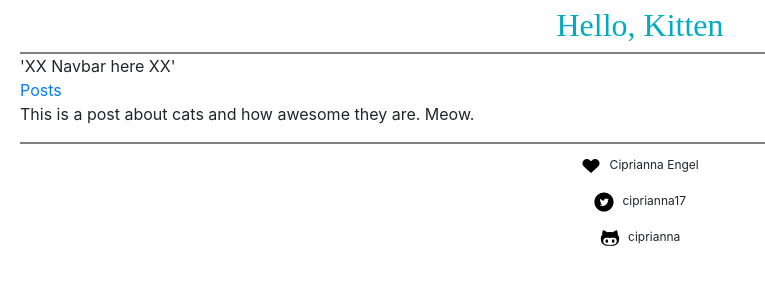
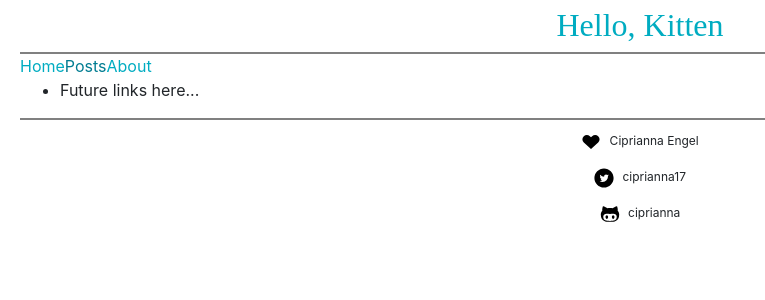
Before and after one commit to ciprianna/projects-blog, a React app: page /posts in a window 1280 px wide. Shown: the top 300 px of the page, without its empty margins (0-765 px from the left). Built offline with nearby package versions, Linux system fonts and the light colour scheme; the HTML template or start-up script is replaced by a standard one.

Commit message:
created a blank page to list out posts

```diff
--- a/src/App.scss
+++ b/src/App.scss
@@ -22,6 +22,13 @@ body {
 h2 {
     font-family: $focusFont !important;
 }
+a {
+    color: $primaryColor !important;
+    &:hover {
+        text-decoration: none !important;
+        color: $darkColor !important;
+    }
+}
 .icon {
     margin-right: 5px;
 }
@@ -31,7 +38,7 @@ h2 {
 .header_text {
     text-align: center;
     font-size: 32px;
-    color: #00ACC1;
+    color: $primaryColor;
 }
 .header_div {
     border-bottom: solid 2px gray;
@@ -42,3 +49,6 @@ h2 {
     line-height: 12px;
     text-align: center;
 }
+.active_link {
+    color: $darkColor !important;
+}
--- a/src/components/App.js
+++ b/src/components/App.js
@@ -4,6 +4,7 @@ import { Button } from 'react-bootstrap';
 import Navbar from './Navbar.js';
 import Header from './Header.js';
 import Content from './Content.js';
+import PostListing from './PostListing.js';
 import Footer from './Footer.js';
 import { Route, Link, Switch } from 'react-router-dom';
 
@@ -21,11 +22,11 @@ export default class App extends Component {
         return <div className={'app'}>
             <Header header={'Hello, Kitten'}></Header>
             <Navbar></Navbar>
-            <Link to='/posts'>Posts</Link>
             <Switch>
-                <Route path='/posts' render={()=><Content textContent={this.state.textContent}></Content>}/>
+                <Route path='/posts' component={PostListing}/>
+                <Route path='/about' render={()=><Content textContent={"This is a future about page..."}></Content>}/>
+                <Route path='/' render={()=><Content textContent={"Welcome to the Home page! Mrow!"}></Content>}/>
             </Switch>
-
             <Footer author={'Ciprianna Engel'} twitter={'ciprianna17'} github={'ciprianna'}></Footer>
         </div>
     }
--- a/src/components/Navbar.js
+++ b/src/components/Navbar.js
@@ -1,10 +1,13 @@
 import React, {Component} from 'react';
+import { Route, NavLink, Switch } from 'react-router-dom';
 
 export default class Navbar extends Component {
     render() {
         return (
             <div>
-                'XX Navbar here XX'
+                <NavLink exact to='/' activeClassName={"active_link"}>Home</NavLink>
+                <NavLink to='/posts' activeClassName={"active_link"}>Posts</NavLink>
+                <NavLink to='/about' activeClassName={"active_link"}>About</NavLink>
             </div>
         );
     }
--- /dev/null
+++ b/src/components/PostListing.js
@@ -0,0 +1,12 @@
+import React, {Component} from 'react';
+
+export default class Content extends Component {
+    render() {
+        return (
+            <ul>
+                <li>Future links here...</li>
+            </ul>
+        );
+    }
+}
+// TODO - have this read a list and populate links to posts
```
Also changed, not shown: src/index.js (+6 -5 lines).
